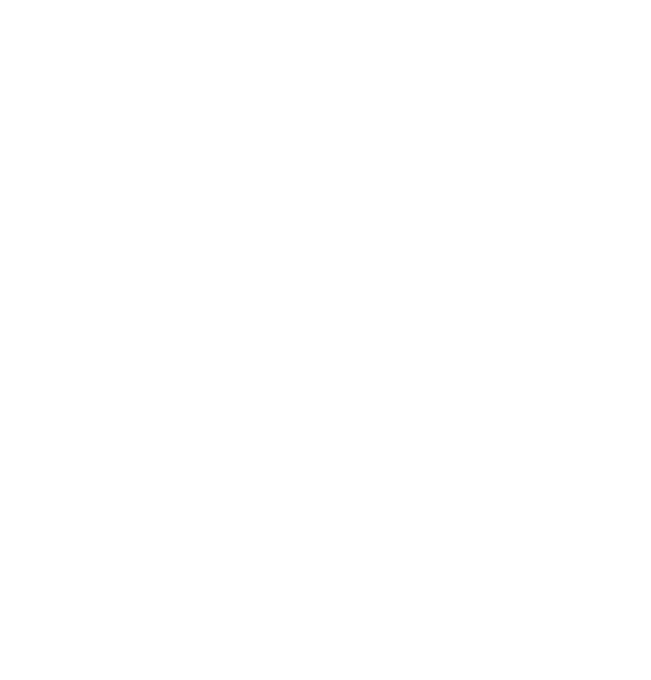
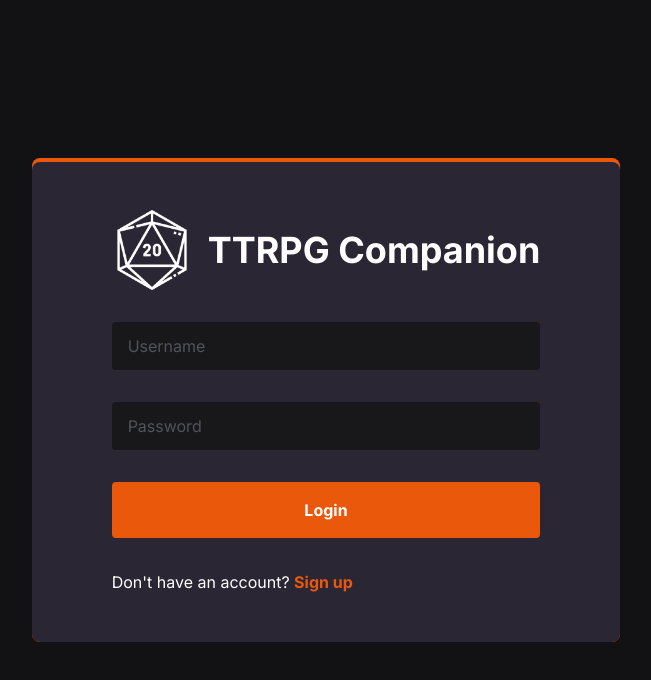
Before and after one commit to mateusflorez/rpg-companion, a React (Vite) app in the folder web/: page /login in a window 1280 px wide. Before the commit this address had no page. Shown: the top 680 px of the page, without its empty margins (314-965 px from the left). Built offline with nearby package versions, Linux system fonts and the light colour scheme.

Commit message:
✨ Login function working

```diff
--- a/web/src/App.tsx
+++ b/web/src/App.tsx
@@ -1,5 +1,6 @@
 import { BrowserRouter, Routes, Route, useNavigate } from 'react-router-dom'
 import Register from './pages/Register'
+import Login from './pages/Login'
 import Dashboard from './pages/Dashboard'
 
 function App() {
@@ -10,6 +11,7 @@
     <BrowserRouter>
       <Routes>
         <Route path="/register" element={<Register />} />
+        <Route path="/login" element={<Login />} />
         <Route path="/" element={<Dashboard />} />
       </Routes>
     </BrowserRouter>
--- /dev/null
+++ b/web/src/pages/Login.tsx
@@ -0,0 +1,83 @@
+import { useEffect, useState } from "react"
+import { Link, useNavigate } from "react-router-dom"
+import { toast, ToastContainer, ToastOptions } from "react-toastify"
+import { loginRoute } from "../utils/APIRoutes"
+import axios from "axios"
+import Logo from '../assets/d20.png'
+import "react-toastify/dist/ReactToastify.css"
+
+function Login() {
+    const toastOptions: ToastOptions = {
+        position: 'bottom-right',
+        autoClose: 5000,
+        pauseOnHover: true,
+        theme: 'dark'
+    }
+
+    const [values, setValues] = useState({
+        username: "",
+        password: ""
+    })
+
+    const navigate = useNavigate()
+
+    useEffect(() => {
+        if (localStorage.getItem('user')) {
+            navigate("/")
+        }
+    })
+
+    function handleChange(e: any) {
+        setValues({ ...values, [e.target.name]: e.target.value })
+    }
+
+    async function handleSubmit(e: any) {
+        e.preventDefault()
+        if (handleValidation()) {
+            const { password, username } = values
+            const request = await axios.post(loginRoute, {
+                username,
+                password
+            })
+            if (request.data.status === false) {
+                toast.error(request.data.message, toastOptions)
+            } else {
+                localStorage.setItem('user', JSON.stringify(request.data.user))
+                navigate("/")
+            }
+        }
+    }
+
+    function handleValidation() {
+        const { password, username } = values
+        if (username === "") {
+            toast.error("Username is required", toastOptions)
+            return false
+        }
+        if (password === "") {
+            toast.error("Password is required", toastOptions)
+            return false
+        }
+        return true
+    }
+
+    return (
+        <div className="h-screen w-screen flex flex-col justify-center items-center bg-dark">
+            <div className="pt-1 bg-orange-600 rounded-lg overflow-hidden">
+                <form className="flex flex-col gap-8 rounded-t-lg bg-cloudy py-12 px-20" onSubmit={(e) => { handleSubmit(e) }}>
+                    <div className="flex justify-center items-center gap-4">
+                        <img src={Logo} className='h-20' />
+                        <h1 className="text-white font-bold text-4xl">TTRPG Companion</h1>
+                    </div>
+                    <input type="text" placeholder="Username" name="username" className="placeholder:text-zinc-600 text-white bg-zinc-900 p-4 rounded w-full h-12 focus:outline-none focus:bg-zinc-600 transition" onChange={e => handleChange(e)} />
+                    <input type="password" placeholder="Password" name="password" className="placeholder:text-zinc-600 text-white bg-zinc-900 p-4 rounded w-full h-12 focus:outline-none focus:bg-zinc-600 transition" onChange={e => handleChange(e)} />
+                    <button type="submit" className="bg-orange-600 rounded font-bold text-white py-4 px-8 border-none cursor-pointer transition hover:bg-orange-900">Login</button>
+                    <span className="text-white">Don't have an account? <Link to="/register" className="text-orange-600 font-bold no-underline">Sign up</Link></span>
+                </form>
+            </div>
+            <ToastContainer></ToastContainer>
+        </div>
+    )
+}
+
+export default Login
--- a/web/src/utils/APIRoutes.ts
+++ b/web/src/utils/APIRoutes.ts
@@ -1,3 +1,4 @@
 const host = "http://localhost:3333"
 
 export const registerRoute = `${host}/api/auth/register`
+export const loginRoute = `${host}/api/auth/login`
```
